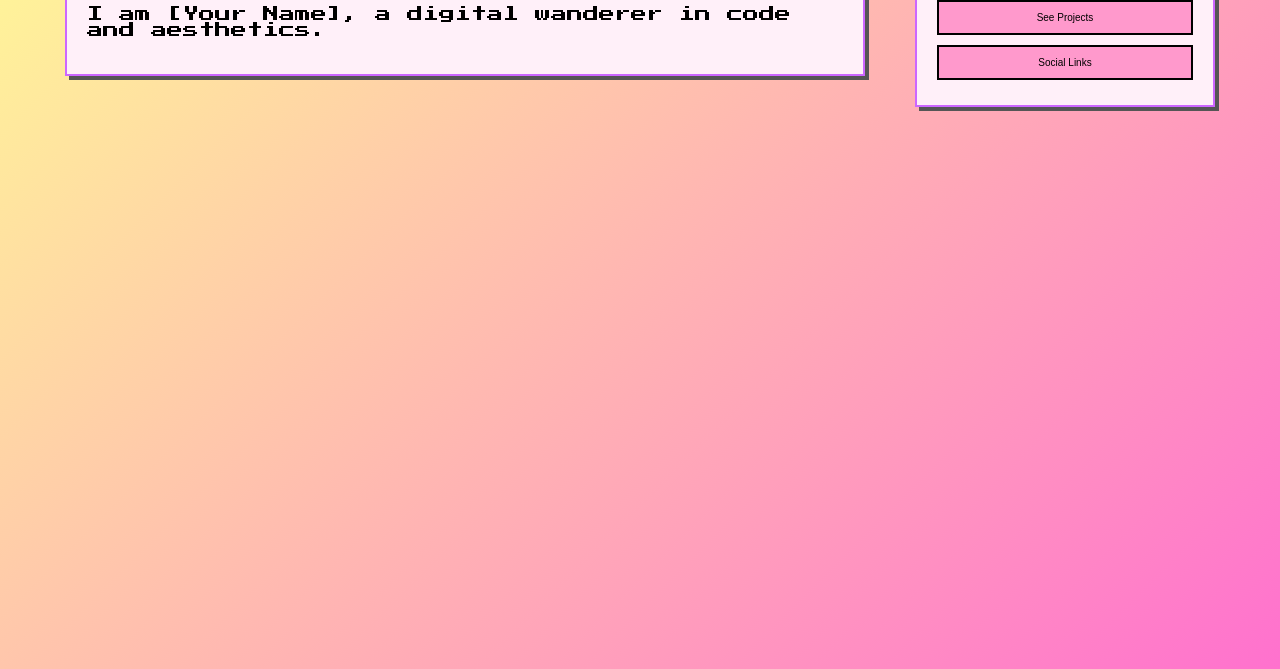
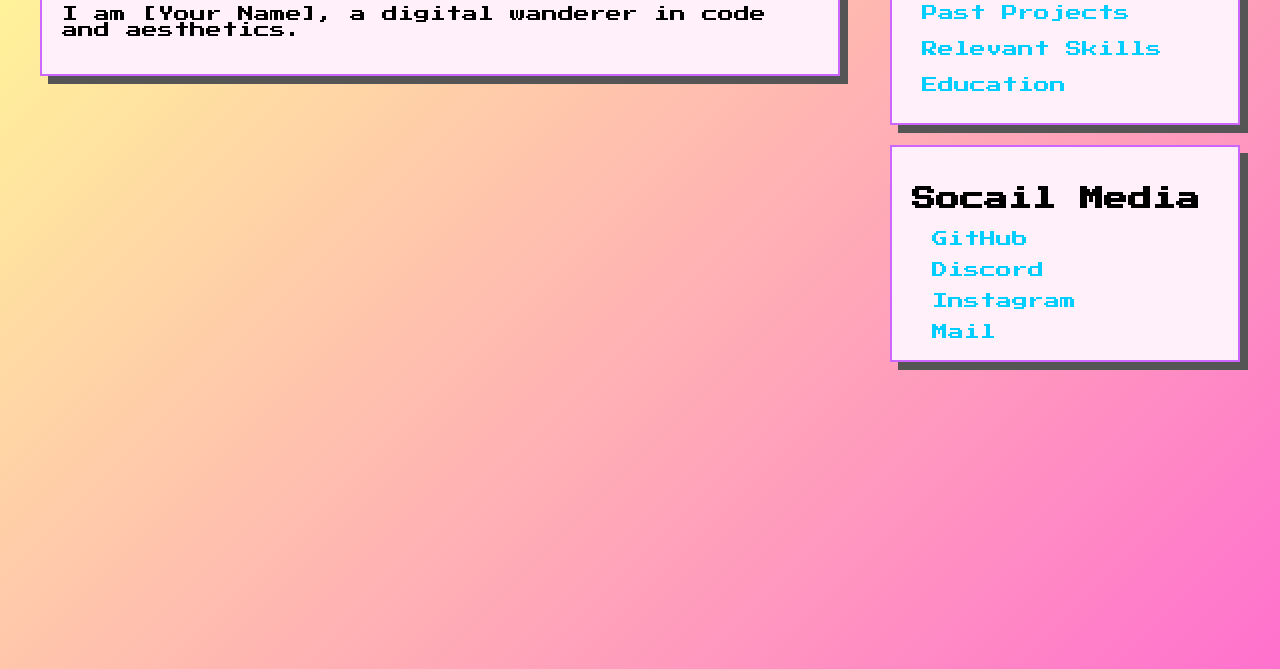
Before and after one commit to AlexTe32/my-website, a plain HTML site: page index.html in a window 1280 px wide. Shown: the part 131-800 px from the top of the page. Drawn offline with Linux system fonts and the light colour scheme.

Commit message:
21.5.2025
Adding socail media links

Light work on the modams

```diff
--- a/index.html
+++ b/index.html
@@ -17,10 +17,23 @@
   <div class="column right">
     <div class="window">
       <h2>Menu</h2>
-      <button class="button" onclick="showModal('projectsModal')">See Projects</button>
-      <button class="button" onclick="showModal('linksModal')">Social Links</button>
+      <button class="button" onclick="showModal('projectsModal')">Past Projects</button>
+      <button class="button" onclick="showModal('skillsModal')">Relevant Skills</button>
+      <button class="button" onclick="showModal('educationModal')">Education</button>
+    </div>
+
+    <div class="window">
+      <h2>Socail Media</h2>
+      <ul>
+        <li><a href="https://github.com/AlexTe32" target="_blank">GitHub</a></li>
+        <li><a href="https://discordapp.com/users/1025110674399043605" target="_blank">Discord</a></li>
+        <li><a href="https://www.instagram.com/alex_te32?igsh=MXRva3J4Zzh2b3F3" target="_blank">Instagram</a></li>
+        <li><a href="mailto:trajcevskialeksandar861@gmail.com" target="_blank">Mail</a></li>
+      </ul>
     </div>
   </div>
+
+
 </div>
 
 <!-- Projects Modal -->
@@ -36,9 +49,20 @@
 </div>
 
 <!-- Social Links Modal -->
-<div class="modal" id="linksModal">
+<div class="modal" id="skillsModal">
   <div class="modal-content">
-    <span class="close" onclick="hideModal('linksModal')">&times;</span>
+    <span class="close" onclick="hideModal('skillsModal')">&times;</span>
+    <h3>Connect With Me</h3>
+    <ul>
+      <li><a href="https://github.com/yourhandle" target="_blank">GitHub</a></li>
+      <li><a href="https://twitter.com/yourhandle" target="_blank">Twitter</a></li>
+    </ul>
+  </div>
+</div>
+
+<div class="modal" id="educationModal">
+  <div class="modal-content">
+    <span class="close" onclick="hideModal('educationModal')">&times;</span>
     <h3>Connect With Me</h3>
     <ul>
       <li><a href="https://github.com/yourhandle" target="_blank">GitHub</a></li>
--- a/styles.css
+++ b/styles.css
@@ -20,36 +20,37 @@ body, html {
   gap: 50px;
 }
 
-.column {
+.column:first-child {
   flex: 1;
   max-width: 800px;
 }
 
-.column:last-child {
-  max-width: 300px;
+.column {
+  max-width: 350px;
 }
 
 .window {
   background: #fff0f9;
   border: 2px solid #cc66ff;
-  box-shadow: 4px 4px #555;
+  box-shadow: 8px 8px #555;
   padding: 20px;
   margin-bottom: 20px;
 }
 
 .button {
-  background-color: #ff99cc;
-  border: 2px solid #000;
-  color: #000;
-  padding: 10px;
-  margin: 5px 0;
-  width: 100%;
-  font-size: 10px;
+  background: none;
+  border: none;
+  color: 	#01cdfe;
+  padding: 5px 0px;
+  margin: 5px 10px;
+  font-size: medium;
   cursor: pointer;
+  font-family: 'Press Start 2P', cursive;
 }
 
 .button:hover {
-  background-color: #ff66b2;
+  text-decoration: underline;
+  color: #0164fe;
 }
 
 .modal {
@@ -68,7 +69,7 @@ body, html {
   padding: 20px;
   border: 2px solid #cc66ff;
   width: 80%;
-  max-width: 500px;
+  max-width: 800px;
   box-shadow: 6px 6px #555;
 }
 
@@ -77,3 +78,23 @@ body, html {
   font-size: 18px;
   cursor: pointer;
 }
+
+ul{
+  list-style-type: none;
+  margin: 0;
+}
+
+li{
+  margin-top: 15px;
+  margin-left: -20px;
+}
+
+a{
+  text-decoration: none;
+  color: 	#01cdfe;
+}
+
+a:hover{
+  text-decoration: underline;
+  color: #0164fe;
+}
```
